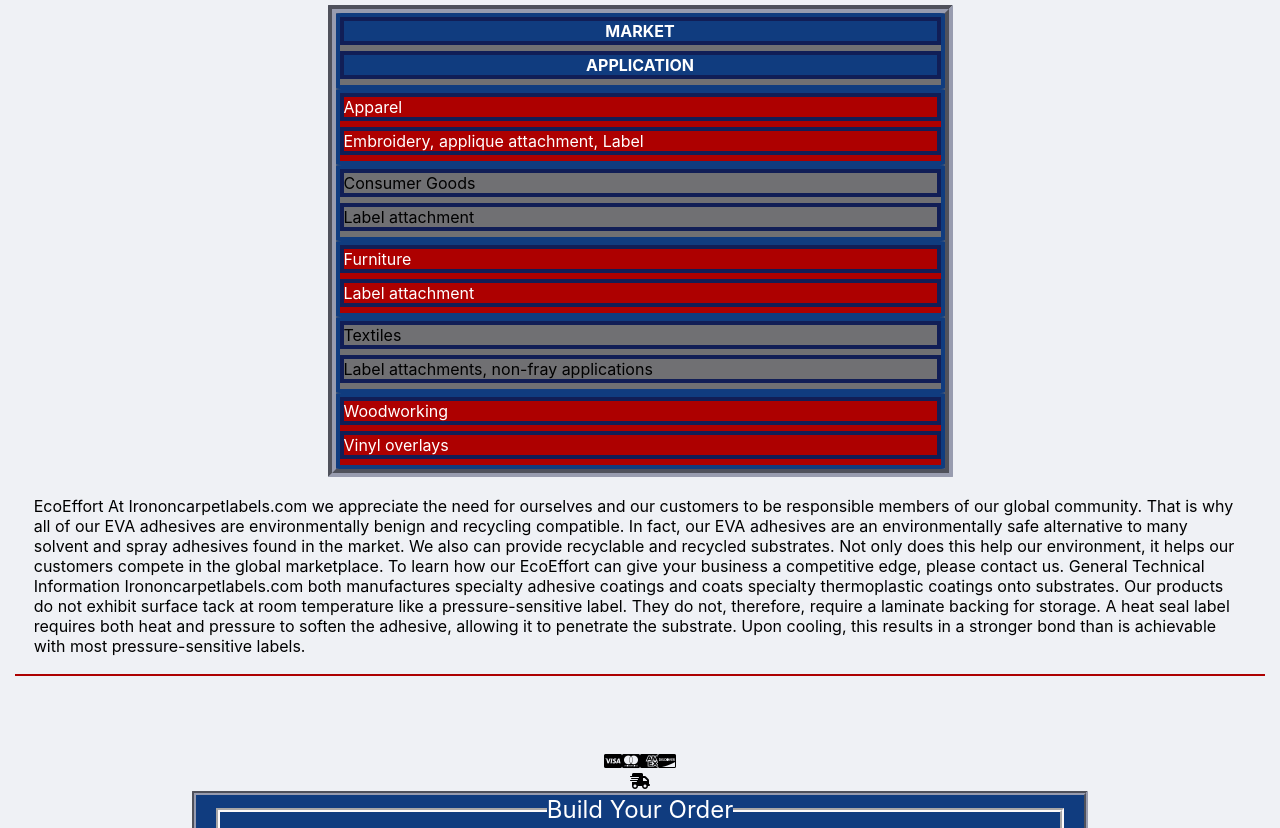
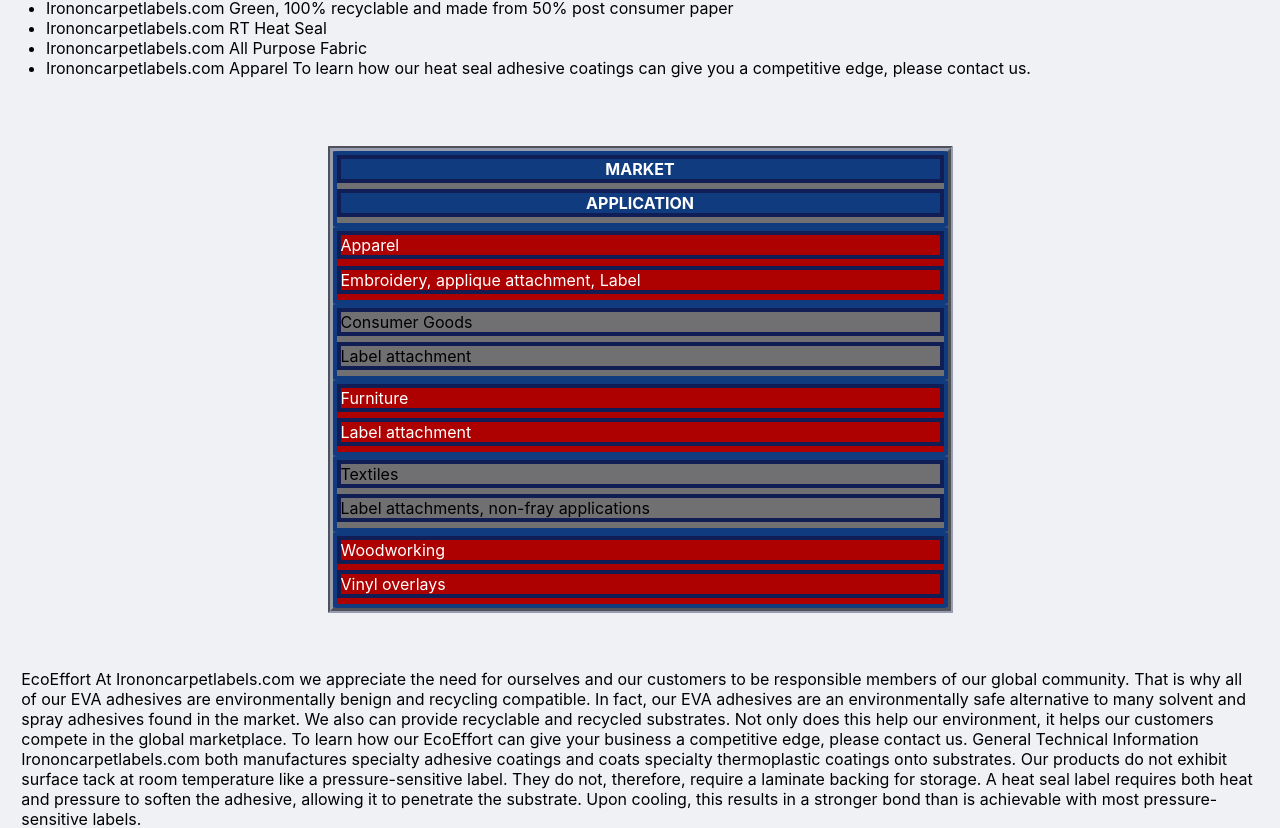
Before and after one commit to 303dog/churchform, a React (Create React App) app: page /order in a window 1280 px wide. Shown: the part 1166-1994 px from the top of the page. Built offline with nearby package versions, Linux system fonts and the light colour scheme.

Commit message:
polishing up css- still needs more

```diff
--- a/public/index.html
+++ b/public/index.html
@@ -10,6 +10,7 @@
       content="Web site created using create-react-app"
     />
     <script src="https://kit.fontawesome.com/f38dfefba9.js" crossorigin="anonymous"></script>
+
     <link rel="apple-touch-icon" href="%PUBLIC_URL%/logo02.png" />
     <!--
       manifest.json provides metadata used when your web app is installed on a
--- a/src/App.js
+++ b/src/App.js
@@ -29,12 +29,12 @@
         Contact Us
       </Link>
       <Layout />
-      <Promo />
       <ProductCard />
       <ContactUs />
 
 
       <Footer />
+
     </Router>
   );
 }
--- a/src/component/ContactUs.css
+++ b/src/component/ContactUs.css
@@ -2,14 +2,27 @@
     box-sizing: border-box;
   }
 
-  .reques4t__row:after {
+  .request__row:after {
     content: "";
     display: table;
     clear: both;
   }
 
+  .request__main {
+    border-top: 6px solid #ad0000;
+    text-align: center;
+    margin-top: 5%;
+  }
+
+  .request__form {
+    display: inline-block;
+    margin: auto;
+    width: 250px;
+  }
+
   .request__container {
-    display: relative;
+    display: inline-flex;
+    text-align: center;
     border-radius: 1px;
     background-color: #103c7f;
     padding-left: 20px;
@@ -18,11 +31,13 @@
     color: white;
     border: 4px solid #989caf;
     border-style: groove;
-    margin-left: 37%;
-    margin-right: 37%;
+    margin-left: 35%;
+    margin-right: 35%;
+    margin-bottom: 5%;
+    margin-top: 5%;
   }
 
-  input.input__request[type=text], textarea {
+  input.input__requ9est[type=text], textarea {
     width: 100%;
     padding: 12px;
     border-radius: 4px;
@@ -31,25 +46,10 @@
 
   input.request__input[type="text"],[type="email"], textarea {
     padding: 5px 21px;
-    border-radius: 1px;
+    border-radius: 2px;
     cursor: pointer;
-    float: justify;
+    float: inherit;
     resize: vertical;
-  }
-
-  .request__9main {
-    margin-left: 30%;
-    margin-right: 30%;
-    margin-bottom: 5%;
-    margin-top: 5%;
-    border-radius: 1px;
-    padding-left: 10px;
-    padding-right: 10px;
-    padding-bottom: 10px;
-    background-color: #103c7f;
-    border: 4px solid #989caf;
-    border-style: groove;
-    color: white;
   }
 
   input[type="submit"]:hover {
@@ -57,7 +57,7 @@
   }
 
   .request__label {
-    padding: 0px 12px 10px 0;
+    padding: 0px 10px 10px 0;
     display: center;
   }
 
@@ -68,14 +68,14 @@
   @media screen and (max-width: 600px) {
     .request__container,
     .request__input, textarea {
-      width: 100%;
-      margin: 0%;
 
+      margin: 5px 15px 5px 15px;
     }
 
     .request__label {
       text-align: center;
-      padding: 10px 1px 10px 5px;
+      padding: 0px 30px 0px 0px;
+
     }
 
     .request__row {
--- a/src/component/ContactUs.js
+++ b/src/component/ContactUs.js
@@ -25,6 +25,7 @@
   }
 
   return (
+    <div className='request__main'>
     <div className='request__container'>
       <fieldset>
         <legend>Contact Us!</legend>
@@ -34,39 +35,38 @@
               First Name:{" "}
               <input className='request__input' type='text' name='f_name' />
             </label>
-            <p>
+
             <label HTMLfor='l_name' className='request__label'>
               Last Name:{" "}
               <input className='request__input' type='text' name='l_name' />
             </label>
-            </p>
-            <p>
+
+
               <label HTMLfor='tel' className='request__label'>
               <i class="fas fa-phone-square"></i>{" "}
                 <input className='request__input' type='tel' id='tel' name='tel' pattern="[0-9]{3}-[0-9]{3}-[0-9]{4}" placeholder='###-###-####' />
               </label>
-            </p>
-            <p>
+
               <label HTMLfor='email' className='request__label'>
               <h5><i class="fas fa-at"></i>email.com</h5>{" "}
                 <input className='request__input' type='email' name='email' />
               </label>
-            </p>
-            <p>
+
               <label HTMLfor='message' className='request__label'>
                 Message: <textarea cols='20' rows='10'maxlength='500' name='message' placeholder='including details such as sizes and quantities will help us help you faster' />
               </label>
-            </p>
+
             <label>Attach file:</label>
     <input type="file" name="my_file"/>
     <input type="submit" value="Submit"/>
-            <p>
+
               <input type='submit' name='submit' />
               <input type='reset' name='reset' />
-            </p>
+
           </div>
         </form>
       </fieldset>
     </div>
+    </div>
   );
 }
--- a/src/component/Layout.css
+++ b/src/component/Layout.css
@@ -21,18 +21,22 @@
   text-align: justify;
   padding: auto;
   margin: 85px 15px 75px 15px;
-  border-bottom: 2px solid #ad0000;
-  border-top: 2px solid #ad0000;
+  border-bottom: 6px solid #ad0000;
+  border-top: 6px solid #ad0000;
 }
 
 .layout__section {
-  margin: 1%;
+  margin: auto;
   padding: 0.5%;
+  margin-bottom: 5%;
+  margin-top:  4%;
 }
 
 .layout__article {
-  margin: 1%;
+  margin: auto;
   padding: 0.5%;
+  margin-bottom: 5%;
+  margin-top:  4%;
 }
 
 #product__application {
@@ -42,7 +46,7 @@
   border-radius: 1px;
   padding: auto;
   border-collapse: collapse;
-  border: 8px solid #989caf;
+  border: 5px solid #989caf;
   border-style: groove;
 }
 /* Zebra striping */
--- a/src/component/OrderedItem.css
+++ b/src/component/OrderedItem.css
@@ -59,6 +59,8 @@
   border-style: groove;
   color: white;
 }
+
+
 
 fieldset {
   border-width: 4px;
--- a/src/component/OrderedItem.js
+++ b/src/component/OrderedItem.js
@@ -5,6 +5,7 @@
 //props from Products/usersOrder
 const Ordered = (props) => (
   <>
+
     <div className='order__container'>
       <fieldset>
         <legend>Confirm Your Order</legend>
--- a/src/component/ProductCard.css
+++ b/src/component/ProductCard.css
@@ -131,6 +131,8 @@
     content: center;
   }
 
+
+
   .auto__container {
     display: relative;
     border-radius: 1px;
--- a/src/reusable/promo.css
+++ b/src/reusable/promo.css
@@ -1,11 +1,16 @@
 .promo__main {
-    text-align: center;
-    font-weight: 900;
-    content: '\f007';
-
+    border: 3px solid #fff;
+    padding: 2px;
+    font-size: xx-large;
+    margin-left: 40%;
+    margin-right: 5%;
 }
 
-.promo__second {
+.promo__mc {
+    margin: inherit;
+    width: 8%;
+    float: left;
+    padding: 1px;
+    border: 5px solid #ad0000;
     text-align: center;
-
 }
--- a/src/reusable/promo.js
+++ b/src/reusable/promo.js
@@ -1,21 +1,27 @@
-import React from 'react'
-import './promo.css'
-
+import React from "react";
+import "./promo.css";
 
 const Promo = () => (
-    <>
+  <>
     <div className='promo__container'>
-        <div className='promo__main'>
-        <i class="fab fa-cc-visa"></i>
-        <i class="fab fa-cc-mastercard"></i>
-        <i class="fab fa-cc-amex"></i>
-        <i class="fab fa-cc-discover"></i>
+      <div className='promo__main'>
+        <div className='promo__cc'>
+          <div className='promo__mc'>
+            <i class='fab fa-cc-visa icon-2x'></i>
+          </div>
+          <div className='promo__mc'>
+            <i class='fab fa-cc-mastercard'></i>
+            </div>
+          <div className='promo__mc'>
+            <i class='fab fa-cc-amex'></i>
+          </div>
+          <div className='promo__mc'>
+            <i class='fab fa-cc-discover'></i>
+          </div>
         </div>
-        <div className='promo__second'>
-        <i class="fas fa-shipping-fast"></i>
-        </div>
+      </div>
     </div>
-    </>
-)
+  </>
+);
 
 export default Promo;
```
